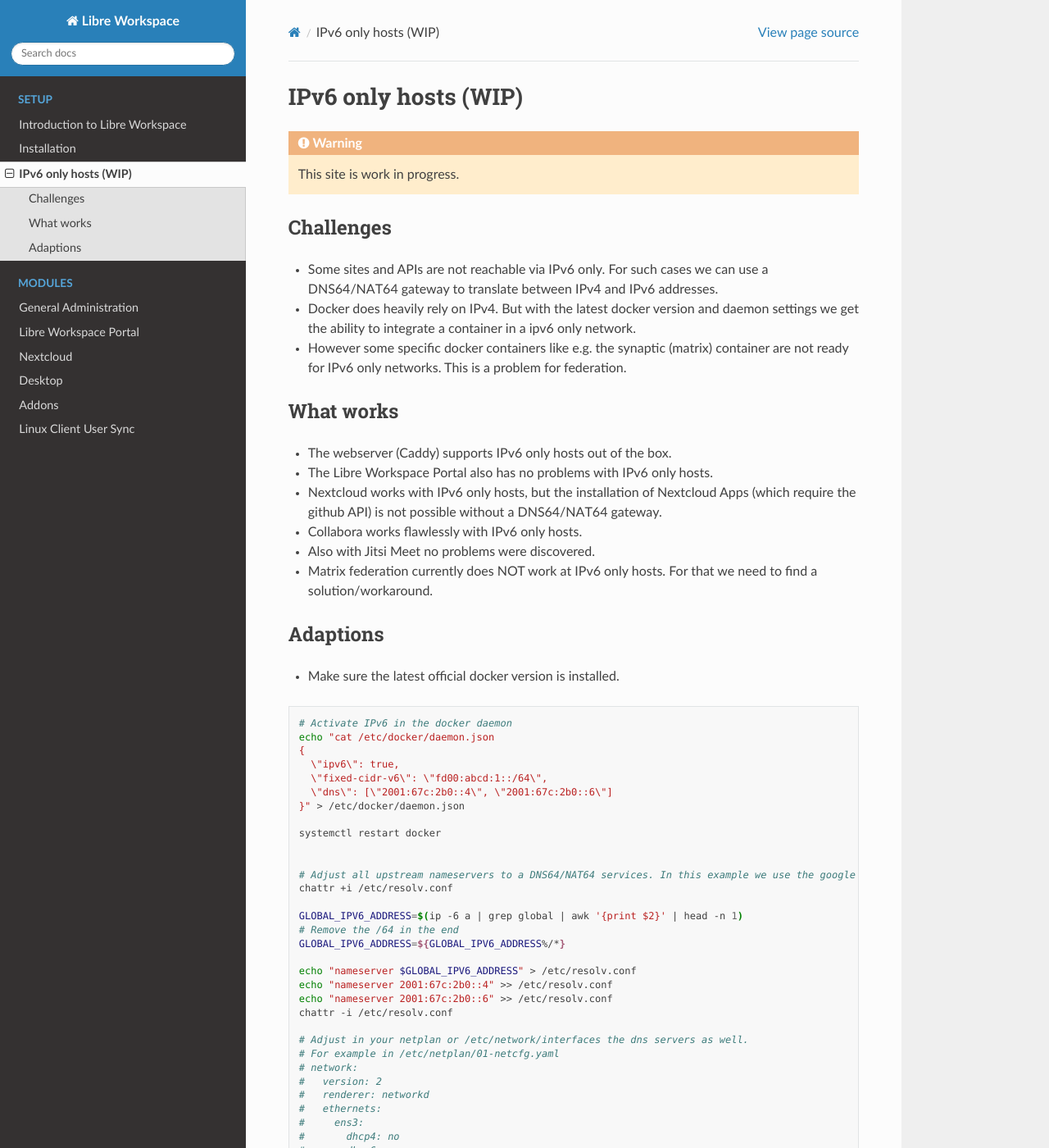
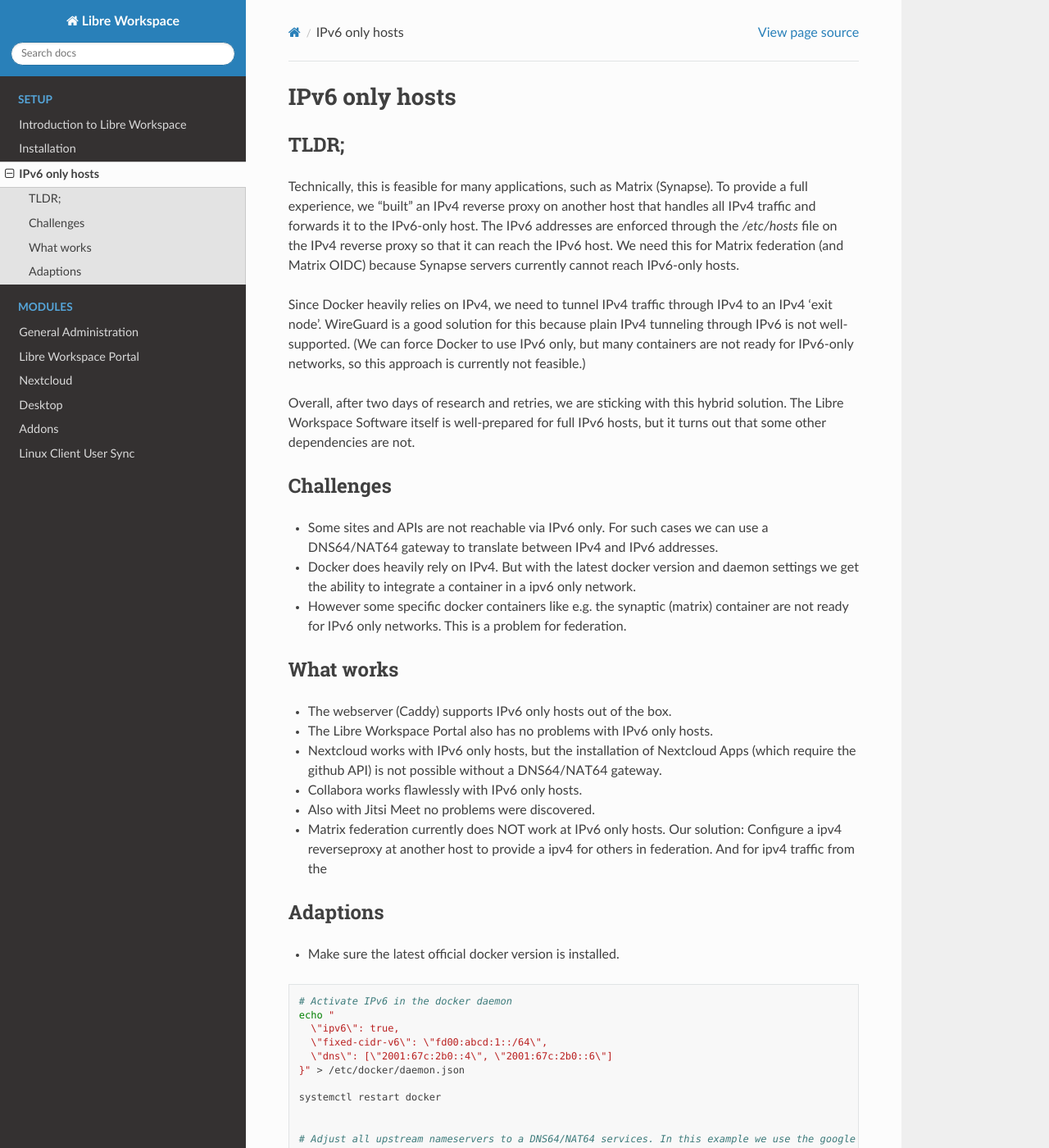
Before and after one commit to Jean28518/libre-workspace, a Sphinx documentation site: the page built from docs/source/setup/ipv6_only_hosts.rst, in a window 1280 px wide and 1400 px high. Shown: the whole window at 82% size. Built offline with Sphinx 7.4.7 and the Read the Docs theme 3.1.0, drawn with Linux system fonts in a browser that asks for light colours.

Commit message:
Revise IPv6 only hosts documentation for clarity and completeness

```diff
--- a/docs/source/setup/ipv6_only_hosts.rst
+++ b/docs/source/setup/ipv6_only_hosts.rst
@@ -1,11 +1,21 @@
-*********************
-IPv6 only hosts (WIP)
-*********************
+***************
+IPv6 only hosts
+***************
 
-.. warning::
+TLDR;
+=====
 
-   This site is work in progress.
+Technically, this is feasible for many applications, such as Matrix (Synapse).
+To provide a full experience, we "built" an IPv4 reverse proxy on another host that handles all IPv4 traffic and forwards it to the IPv6-only host.
+The IPv6 addresses are enforced through the `/etc/hosts` file on the IPv4 reverse proxy so that it can reach the IPv6 host.
+We need this for Matrix federation (and Matrix OIDC) because Synapse servers currently cannot reach IPv6-only hosts.
 
+Since Docker heavily relies on IPv4, we need to tunnel IPv4 traffic through IPv4 to an IPv4 'exit node'.
+WireGuard is a good solution for this because plain IPv4 tunneling through IPv6 is not well-supported.
+(We can force Docker to use IPv6 only, but many containers are not ready for IPv6-only networks, so this approach is currently not feasible.)
+
+Overall, after two days of research and retries, we are sticking with this hybrid solution.
+The Libre Workspace Software itself is well-prepared for full IPv6 hosts, but it turns out that some other dependencies are not.
 
 Challenges
 ==========
@@ -23,7 +33,7 @@
 - Nextcloud works with IPv6 only hosts, but the installation of Nextcloud Apps (which require the github API) is not possible without a DNS64/NAT64 gateway.
 - Collabora works flawlessly with IPv6 only hosts.
 - Also with Jitsi Meet no problems were discovered.
-- Matrix federation currently does NOT work at IPv6 only hosts. For that we need to find a solution/workaround.
+- Matrix federation currently does NOT work at IPv6 only hosts. Our solution: Configure a ipv4 reverseproxy at another host to provide a ipv4 for others in federation. And for ipv4 traffic from the
 
 Adaptions
 =========
@@ -33,8 +43,7 @@
 .. code-block:: shell
 
     # Activate IPv6 in the docker daemon
-    echo "cat /etc/docker/daemon.json
-    {
+    echo "
       \"ipv6\": true,
       \"fixed-cidr-v6\": \"fd00:abcd:1::/64\",
       \"dns\": [\"2001:67c:2b0::4\", \"2001:67c:2b0::6\"]
```
